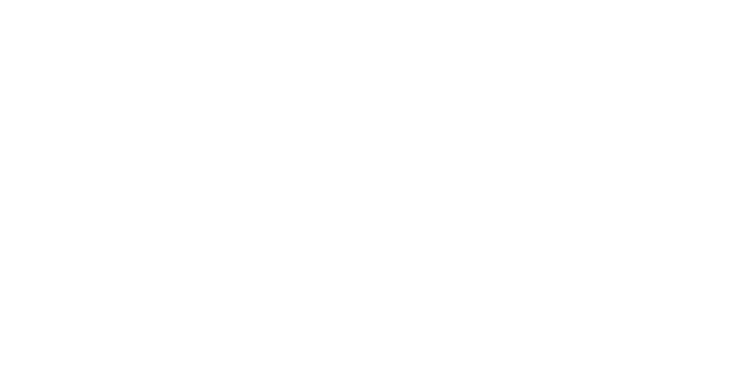
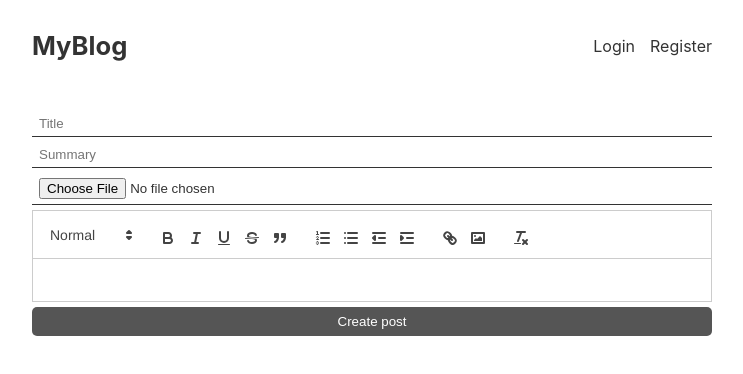
Before and after one commit to sajdakabir/blog-app, a React (Create React App) app in the folder client/: page /create in a window 1280 px wide. Before the commit this address had no page. Shown: the top 374 px of the page, without its empty margins (268-1011 px from the left). Built offline with nearby package versions, Linux system fonts and the light colour scheme; no server answers.

Commit message:
added create post page

```diff
--- a/client/package.json
+++ b/client/package.json
@@ -8,6 +8,7 @@
     "@testing-library/user-event": "^13.5.0",
     "react": "^18.2.0",
     "react-dom": "^18.2.0",
+    "react-quill": "^2.0.0",
     "react-router-dom": "^6.6.1",
     "react-scripts": "5.0.1",
     "web-vitals": "^2.1.4"
--- a/client/src/App.css
+++ b/client/src/App.css
@@ -33,6 +33,6 @@
   margin-top: 7px;
 }
 
-form h1{
+form.login h1, form.register h1{
   text-align: center;
 }
--- a/client/src/App.js
+++ b/client/src/App.js
@@ -2,6 +2,7 @@
 import './App.css';
 import Layout from "./components/Layout.js/Loyout";
 import { UserContextProvider } from "./context/UserContext";
+import CreatePost from "./pages/CreatePost";
 import IndexPage from "./pages/IndexPage";
 import LoginPage from "./pages/LoginPage";
 import RegisterPage from "./pages/RegisterPage";
@@ -15,7 +16,7 @@
           <Route index element={<IndexPage />} />
           <Route path={'/login'} element={<LoginPage />} />
           <Route path={'/register'} element={<RegisterPage />} />
-
+          <Route path={'/create'} element={<CreatePost/>} />
         </Route>
 
       </Routes>
--- /dev/null
+++ b/client/src/pages/CreatePost.js
@@ -0,0 +1,51 @@
+import React, { useState } from 'react';
+import ReactQuill from "react-quill";
+import 'react-quill/dist/quill.snow.css';
+
+
+const modules = {
+    toolbar: [
+        [{ header: [1, 2, false] }],
+        ['bold', 'italic', 'underline', 'strike', 'blockquote'],
+        [
+            { list: 'ordered' },
+            { list: 'bullet' },
+            { indent: '-1' },
+            { indent: '+1' },
+        ],
+        ['link', 'image'],
+        ['clean'],
+    ],
+};
+
+function CreatePost() {
+    const [title, setTitle] = useState('');
+    const [summary, setSummary] = useState('');
+    const [content, setContent] = useState('');
+
+
+    return (
+        <form>
+            <input
+                type='title'
+                placeholder={'Title'}
+                value={title}
+                onChange={e => setTitle(e.target.value)}
+            />
+            <input
+                type='summary'
+                placeholder={'Summary'}
+                value={summary}
+                onChange={e => setSummary(e.target.value)}
+            />
+            <input type="file" />
+            < ReactQuill
+                value={content}
+                onChange={newValue=>setContent(newValue)}
+                modules={modules} />
+            <button style={{ marginTop: '5px' }}>Create post</button>
+        </form>
+    )
+}
+
+export default CreatePost
```
Also changed, not shown: 1 other file (tests, documents, lock files or other folders).
